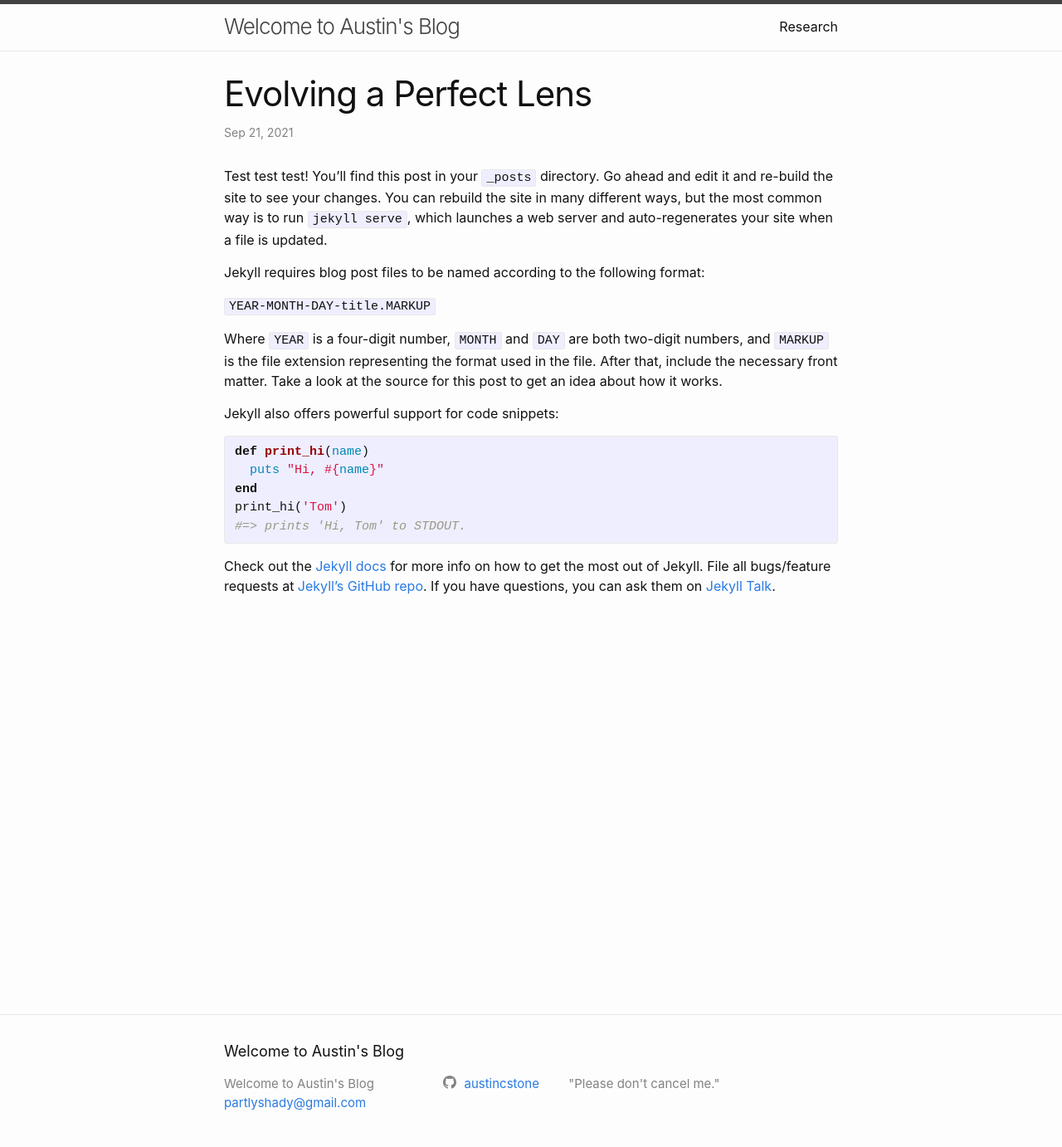
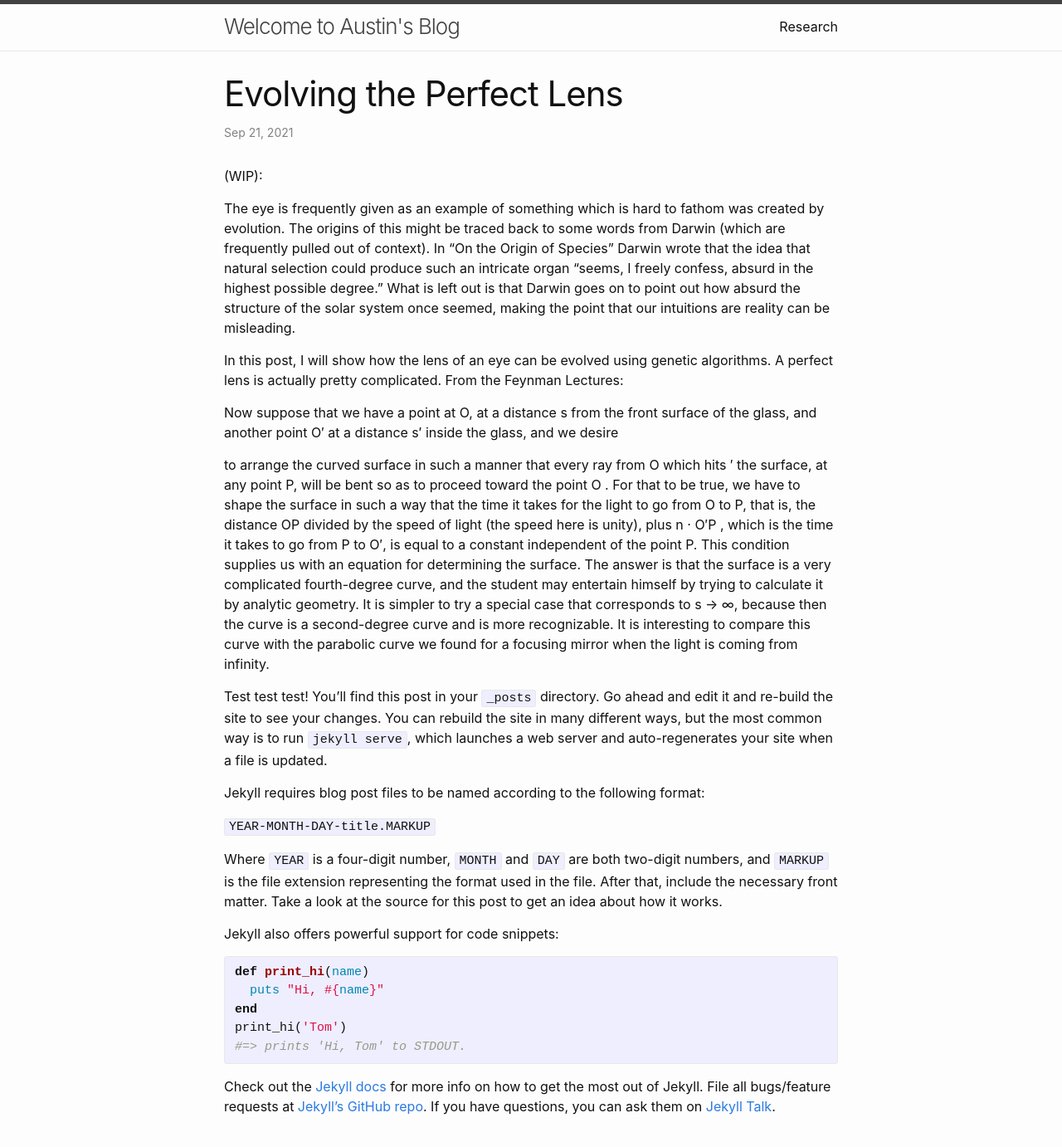
Before and after one commit to AustinCStone/austincstone.github.io, a Jekyll site: the page built from _posts/2021-09-21-welcome-to-jekyll.markdown, in a window 1280 px wide and 1400 px high. Shown: the top 1382 px of the window at 83% size. Built offline with Jekyll 4.4.1, drawn with Linux system fonts in a browser that asks for light colours; some of the changed text lies outside the part shown.

Commit message:
More progress.

```diff
--- a/_config.yml
+++ b/_config.yml
@@ -19,9 +19,9 @@
 # in the templates via {{ site.myvariable }}.
 
 title: Welcome to Austin's Blog
-email: partlyshady@gmail.com
+email: austinstone (at) utexas (dot) edu
 description: >- # this means to ignore newlines until "baseurl:"
-  "Please don't cancel me."
+  "TODO: some pithy catch phrase."
 baseurl: "" # the subpath of your site, e.g. /blog
 url: "http://austincstone.github.io" # the base hostname & protocol for your site
 github_username:  austincstone
--- a/_layouts/post.html
+++ b/_layouts/post.html
@@ -4,6 +4,8 @@
 <article class="post h-entry" itemscope itemtype="http://schema.org/BlogPosting">
 
   <header class="post-header">
+     <script type="text/javascript"
+        src="https://cdnjs.cloudflare.com/ajax/libs/mathjax/2.7.0/MathJax.js?config=TeX-AMS_CHTML"></script>
     <h1 class="post-title p-name" itemprop="name headline">{{ page.title | escape }}</h1>
     <p class="post-meta">
       <time class="dt-published" datetime="{{ page.date | date_to_xmlschema }}" itemprop="datePublished">
--- a/_posts/2021-09-21-welcome-to-jekyll.markdown
+++ b/_posts/2021-09-21-welcome-to-jekyll.markdown
@@ -1,9 +1,27 @@
 ---
 layout: post
-title:  "Evolving a Perfect Lens"
+title:  "Evolving the Perfect Lens"
 date:   2021-09-21 14:10:01 -0700
 categories: jekyll update
 ---
+
+(WIP):
+
+The eye is frequently given as an example of something which is hard to fathom was created by evolution.
+The origins of this might be traced back to some words from Darwin (which are frequently pulled out of context).
+In “On the Origin of Species” Darwin wrote that the idea that natural selection could produce such an intricate organ “seems, I freely confess, absurd in the highest possible degree.” What is left out is that Darwin goes on to point out
+how absurd the structure of the solar system once seemed, making the point that our intuitions are reality
+can be misleading.
+
+In this post, I will show how the lens of an eye can be evolved using genetic algorithms. A perfect
+lens is actually pretty complicated. From the Feynman Lectures:
+
+Now suppose that we have a point at O, at a distance s from the front surface
+of the glass, and another point O′ at a distance s′ inside the glass, and we desire
+
+to arrange the curved surface in such a manner that every ray from O which hits ′
+the surface, at any point P, will be bent so as to proceed toward the point O . For that to be true, we have to shape the surface in such a way that the time it takes for the light to go from O to P, that is, the distance OP divided by the speed of light (the speed here is unity), plus n · O′P , which is the time it takes to go from P to O′, is equal to a constant independent of the point P. This condition supplies us with an equation for determining the surface. The answer is that the surface is a very complicated fourth-degree curve, and the student may entertain himself by trying to calculate it by analytic geometry. It is simpler to try a special case that corresponds to s → ∞, because then the curve is a second-degree curve and is more recognizable. It is interesting to compare this curve with the parabolic curve we found for a focusing mirror when the light is coming from infinity.
+
 Test test test! You’ll find this post in your `_posts` directory. Go ahead and edit it and re-build the site to see your changes. You can rebuild the site in many different ways, but the most common way is to run `jekyll serve`, which launches a web server and auto-regenerates your site when a file is updated.
 
 Jekyll requires blog post files to be named according to the following format:
```
